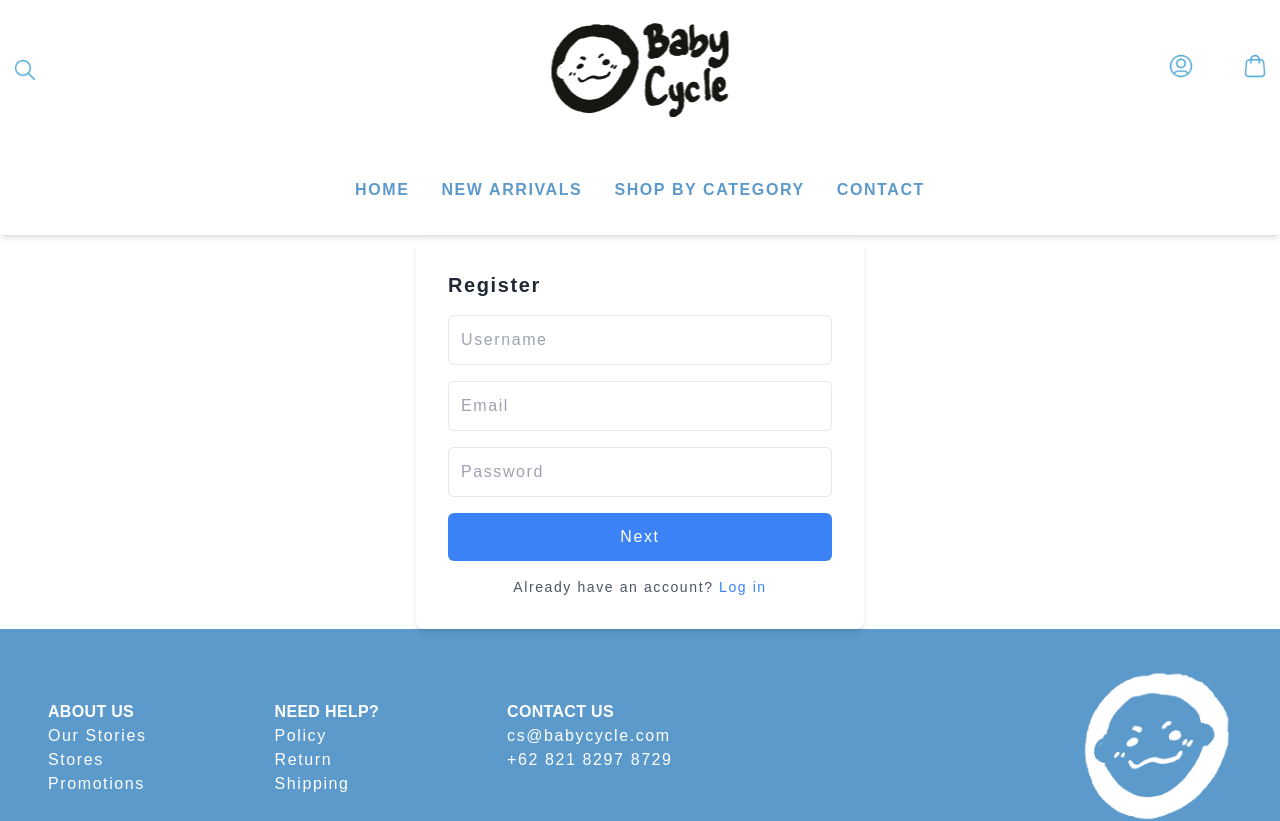
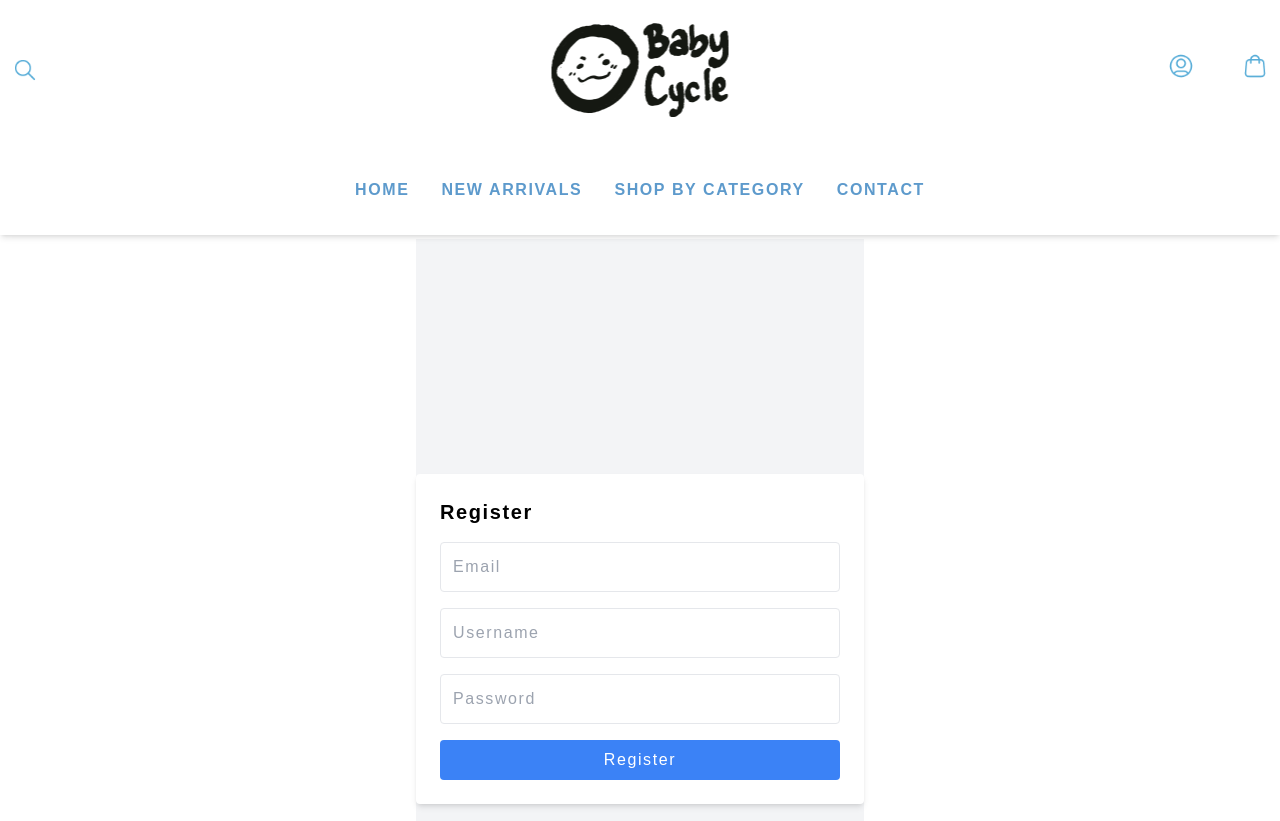
Before and after one commit to kingahmadr/babycycle-frontend, a Next.js app: page /register in a window 1280 px wide. Shown: the top 821 px of the page. Built offline with nearby package versions, Linux system fonts and the light colour scheme; a web font is replaced by a local one.

Commit message:
register page

```diff
--- a/package.json
+++ b/package.json
@@ -10,6 +10,7 @@
   },
   "dependencies": {
     "autoprefixer": "^10.4.20",
+    "axios": "^1.7.9",
     "next": "15.0.3",
     "react": "19.0.0-rc-66855b96-20241106",
     "react-dom": "19.0.0-rc-66855b96-20241106"
--- a/src/pages/register/index.tsx
+++ b/src/pages/register/index.tsx
@@ -1,52 +1,63 @@
 import { useState } from 'react';
+import axios from 'axios';
 
 export default function Register() {
-  const [form, setForm] = useState({ username: '', email: '', password: '' });
+  const [form, setForm] = useState({ email: '', username: '', password: '' });
+  const [message, setMessage] = useState('');
+  const [loading, setLoading] = useState(false);
 
-  const handleInputChange = (e: React.ChangeEvent<HTMLInputElement>) => {
-    const { name, value } = e.target;
-    setForm({ ...form, [name]: value });
+  const handleSubmit = async (e: React.FormEvent) => {
+    e.preventDefault();
+    setLoading(true); // Show loading spinner
+    try {
+      const response = await axios.post('https://api.babycycle.my.id/api/v1/users/register', form); // Replace with your actual API URL
+      setMessage(response.data.message || 'User registered successfully!');
+    } catch (error: any) {
+      setMessage(error.response?.data?.message || 'An error occurred');
+    } finally {
+      setLoading(false); // Hide loading spinner
+    }
   };
 
   return (
-    <>
-    <div className="w-full max-w-md bg-white rounded-lg shadow-md p-8">
-        <h1 className="text-xl font-semibold text-gray-800 mb-4">Register</h1>
-        <form className="space-y-4">
+    <div className="min-h-screen bg-gray-100 flex items-center justify-center">
+      <div className="bg-white p-6 rounded shadow-md w-full max-w-md">
+        <h1 className="text-xl font-semibold mb-4">Register</h1>
+        <form onSubmit={handleSubmit}>
+          <input
+            type="email"
+            placeholder="Email"
+            value={form.email}
+            onChange={(e) => setForm({ ...form, email: e.target.value })}
+            required
+            className="w-full p-3 border rounded mb-4"
+          />
           <input
             type="text"
-            name="username"
             placeholder="Username"
             value={form.username}
-            onChange={handleInputChange}
-            className="w-full p-3 border rounded-md"
-          />
-          <input
-            type="email"
-            name="email"
-            placeholder="Email"
-            value={form.email}
-            onChange={handleInputChange}
-            className="w-full p-3 border rounded-md"
+            onChange={(e) => setForm({ ...form, username: e.target.value })}
+            required
+            className="w-full p-3 border rounded mb-4"
           />
           <input
             type="password"
-            name="password"
             placeholder="Password"
             value={form.password}
-            onChange={handleInputChange}
-            className="w-full p-3 border rounded-md"
+            onChange={(e) => setForm({ ...form, password: e.target.value })}
+            required
+            className="w-full p-3 border rounded mb-4"
           />
-          <button className="w-full py-3 bg-blue-500 text-white rounded-md">
-            Next
+          <button
+            type="submit"
+            className="w-full bg-blue-500 text-white py-2 rounded"
+            disabled={loading}
+          >
+            {loading ? 'Loading...' : 'Register'}
           </button>
         </form>
-        <p className="text-sm text-center text-gray-600 mt-4">
-          Already have an account? <a href="/login" className="text-blue-500">Log in</a>
-        </p>
+        {message && <p className="text-center mt-4 text-sm">{message}</p>}
       </div>
-
-    </>
-
+    </div>
   );
 }
```
Also changed, not shown: 1 other file (tests, documents, lock files or other folders).
